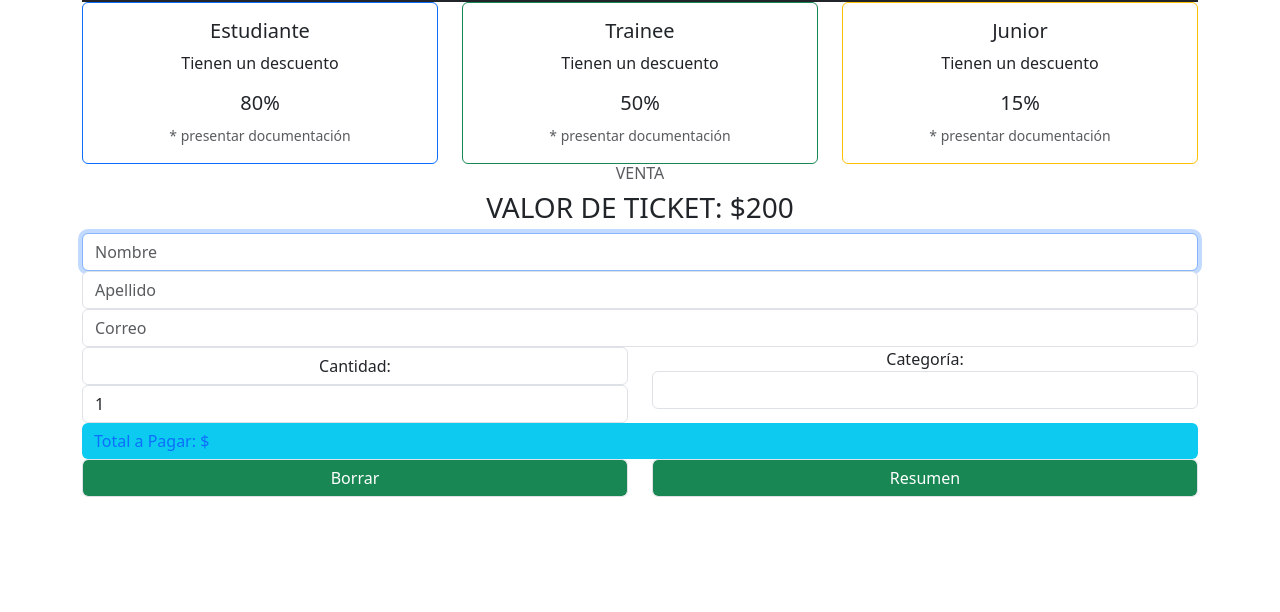
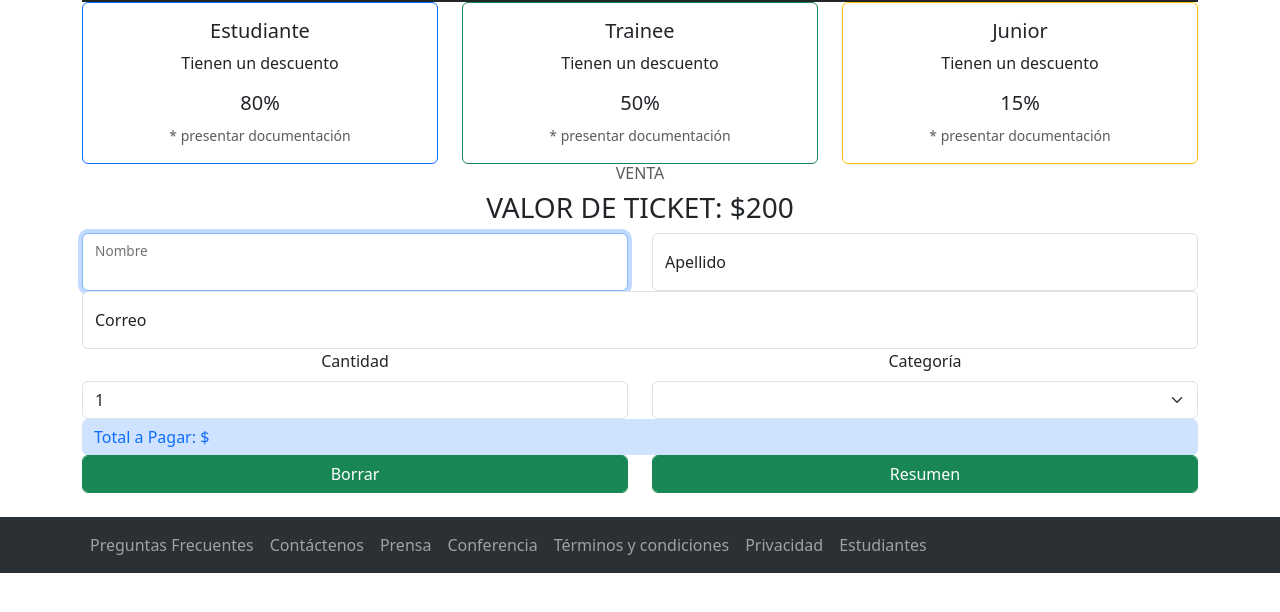
Before and after one commit to asero82/codo-a-codo-tp-integrador-frontend, a plain HTML site: page form.html in a window 1280 px wide. Shown: the part 110-722 px from the top of the page. Drawn offline with nearby package versions, Linux system fonts and the light colour scheme.

Commit message:
corrige estilos bootstrap

```diff
--- a/form.html
+++ b/form.html
@@ -90,31 +90,42 @@
             <h6 class="text-muted">VENTA</h6>
             <h3>VALOR DE TICKET: $200</h3>
         </section>
-        <form id="form_ticket" action="POST" method="">
+        <form id="form_ticket" class="form-floating" action="POST" method="">
             <fieldset>
                 <div class="row">
                     <div class="col">
-                        <input id="nombre" name="nombre" type="text" placeholder="Nombre" autofocus required
-                            class="form-control" />
-                        <input id="apellido" name="apellido" type="text" placeholder="Apellido" required
-                            class="form-control" />
+                        <div class="form-floating">
+                            <input id="nombre" name="nombre" type="text" autofocus placeholder="Nombre" class="form-control" />
+                            <label for="nombre" class="form-label">Nombre</label>
+                        </div>
+                    </div>
+
+                    <div class="col">
+                        <div class="form-floating">
+                            <input id="apellido" name="apellido" type="text" placeholder="Apellido" class="form-control" />
+                            <label for="apellido" class="form-label">Apellido</label>
+                        </div>
                     </div>
                 </div>
                 <div class="row">
                     <div class="col">
-                        <input id="email" name="email" type="email" placeholder="Correo" required
-                            class="form-control" />
+                        <div class="form-floating">
+                            <input id="email" name="email" type="email" placeholder="Correo" required
+                                class="form-control" />
+                            <label for="email" class="form-label">Correo</label>
+                        </div>
                     </div>
                 </div>
             </fieldset>
             <fieldset class="row">
                 <div class="col">
-                    <label for="cantidad" class="form-control">Cantidad:</label>
-                    <input id="cantidad" name="cantidad" value="1" type="number" class="form-control" />
+                    <label for="cantidad" class="form-label">Cantidad</label>
+                    <input id="cantidad" name="cantidad" value="1" type="number" class="form-control"
+                        placeholder="Cantidad" />
                 </div>
                 <div class="col">
-                    <label for="categoria">Categoría:</label>
-                    <select id="categoria" name="categoria" class="form-control">
+                    <label for="categoria" class="form-label">Categoría</label>
+                    <select id="categoria" name="categoria" class="form-select">
                         <option value="none"></option>
                         <option value="estudiante">Estudiante</option>
                         <option value="trainee">Trainee</option>
@@ -124,20 +135,34 @@
             </fieldset>
             <fieldset class="row">
                 <div class="col">
-                    <input id="total" name="total" type="text" value="Total a Pagar: $" readonly
-                        class="text-primary bg-info border border-0 form-control" />
+                    <input id="total" name="total" type="text" value="Total a Pagar: $" disabled
+                        class="form-control border border-0 text-primary bg-primary-subtle bg-opacity-75" />
                 </div>
             </fieldset>
             <fieldset class="row">
                 <div class="col">
-                    <button type="reset" class="form-control text-white bg-success">Borrar</button>
+                    <button type="reset" class="form-control btn btn-success">Borrar</button>
                 </div>
                 <div class="col">
-                    <button type="submit" class="form-control text-white bg-success">Resumen</button>
+                    <button type="submit" class="form-control btn btn-success">Resumen</button>
                 </div>
             </fieldset>
         </form>
     </section>
+
+    <footer id="footer" class=" mt-4 navbar navbar-expand-lg bg-body-tertiary" data-bs-theme="dark">
+        <div class="container text-center">
+            <ul class="navbar-nav">
+                <li class="nav-item"><a href="#" class="nav-link">Preguntas Frecuentes</a></li>
+                <li class="nav-item"><a href="#" class="nav-link">Contáctenos</a></li>
+                <li class="nav-item"><a href="#" class="nav-link">Prensa</a></li>
+                <li class="nav-item"><a href="#" class="nav-link">Conferencia</a></li>
+                <li class="nav-item"><a href="#" class="nav-link">Términos y condiciones</a></li>
+                <li class="nav-item"><a href="#" class="nav-link">Privacidad</a></li>
+                <li class="nav-item"><a href="#" class="nav-link">Estudiantes</a></li>
+            </ul>
+        </div>
+    </footer>
     <script src="https://cdn.jsdelivr.net/npm/@popperjs/core@2.11.8/dist/umd/popper.min.js"
         integrity="sha384-I7E8VVD/ismYTF4hNIPjVp/Zjvgyol6VFvRkX/vR+Vc4jQkC+hVqc2pM8ODewa9r"
         crossorigin="anonymous"></script>
```
